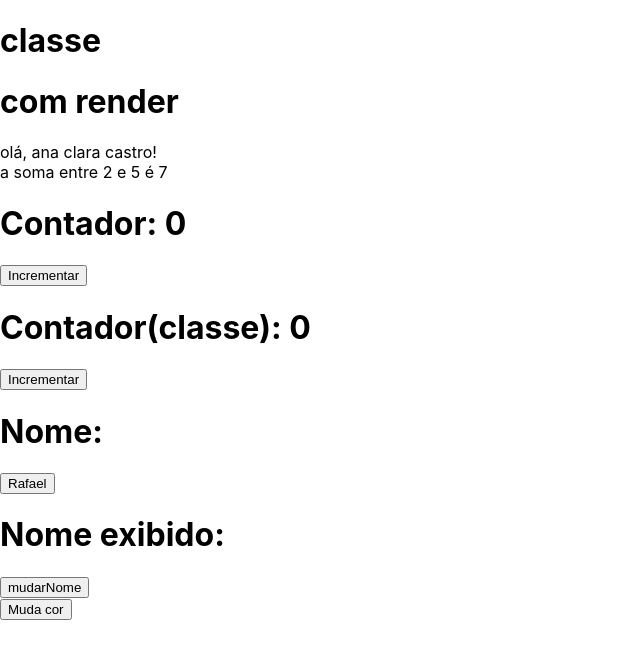
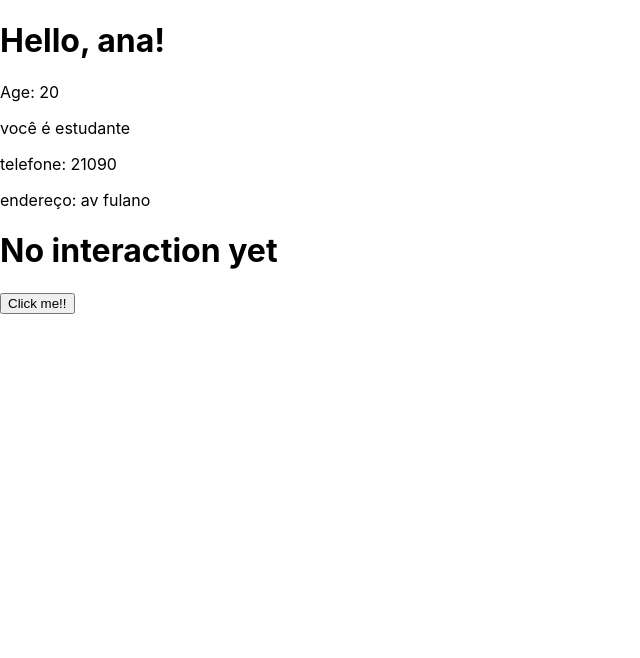
Before and after one commit to aclaracastro/my-app, a React (Create React App) app: page / in a window 1280 px wide. Shown: the top 658 px of the page, without its empty margins (0-640 px from the left). Built offline with nearby package versions, Linux system fonts and the light colour scheme.

Commit message:
aula 4 -> propTypes

```diff
--- a/src/App.js
+++ b/src/App.js
@@ -1,14 +1,7 @@
 // import logo from './logo.svg';
 import React, { Component } from 'react';
-import TesteFuncao from './TesteFuncao';
-import TesteClasse from './TesteClasse';
-import Saudacao from './Saudacao';
-import Soma from './Soma';
-import ContadorFuncao from './componentes/aula 3/ContadorFuncao';
-import ContadorClasse from './componentes/aula 3/ContadorClasse';
-import ExibirNomeFuncao from './componentes/aula 3/ExibirNomeFuncao';
-import ExibirNomeClasse from './componentes/aula 3/ExibirNomeClasse';
-import MudancaCor from './componentes/aula 3/hw/MudancaCor';
+import Greeting from './componentes/aula 4/Greeting';
+import Parent from './componentes/aula 4/Parent';
 
 
 // function App() {
@@ -33,20 +26,10 @@ import MudancaCor from './componentes/aula 3/hw/MudancaCor';
 // }
 
 const App = () => {
-  const n1 = 2;
-  const n2 = 5;
-  const soma = n1 + n2;
   return(
     <div>
-      <TesteFuncao></TesteFuncao>
-      <TesteClasse></TesteClasse>
-      <Saudacao name="ana clara" sobrenome="castro"/>
-      <Soma n1={n1} n2={n2} soma={soma}/>
-      <ContadorFuncao></ContadorFuncao>
-      <ContadorClasse></ContadorClasse>
-      <ExibirNomeFuncao></ExibirNomeFuncao>
-      <ExibirNomeClasse></ExibirNomeClasse>
-      <MudancaCor/>
+      <Greeting name='ana' age={20} telefone={21090} endereco='av fulano'/>
+      <Parent/>
     </div>
   );
 };
--- /dev/null
+++ b/src/componentes/aula 4/Child.js
@@ -0,0 +1,6 @@
+//componente filho
+const Child = ({onButtonClick}) => (
+    <button onClick={onButtonClick}>Click me!!</button>
+);
+
+export default Child;
--- /dev/null
+++ b/src/componentes/aula 4/Greeting.js
@@ -0,0 +1,27 @@
+import React from "react";
+import PropTypes from 'prop-types';
+
+//componente funcional que aceita props
+const Greeting = ({name, age, isStudent, telefone, endereco }) => (
+    <div>
+        <h1>Hello, {name}!</h1>
+        <p>Age: {age}</p>
+        <p>{isStudent ? 'você é estudante' : 'você não é estudante'}</p>
+        <p>telefone: {telefone}</p>
+        <p>endereço: {endereco}</p>
+    </div>
+);
+
+Greeting.propTypes = {
+    name: PropTypes.string.isRequired,
+    age: PropTypes.number.isRequired,
+    telefone: PropTypes.number.isRequired,
+    endereco: PropTypes.string.isRequired,
+    isStudent: PropTypes.bool
+};
+
+Greeting.defaultProps = {
+    isStudent: true //vai aparecer que é estudante, no caso se for false vai aparecer que nao é
+};
+
+export default Greeting;
--- /dev/null
+++ b/src/componentes/aula 4/Parent.js
@@ -0,0 +1,19 @@
+import React, {useState} from "react";
+import Child from "./Child";
+
+const Parent = () => {
+    const [message, setMessage] = useState('No interaction yet');
+
+    const handleClick = () => {
+        setMessage('button was clicked!!');
+    }
+
+    return(
+        <div>
+            <h1>{message}</h1>
+            <Child onButtonClick={handleClick}/>
+        </div>
+    );
+};
+
+export default Parent;
```
